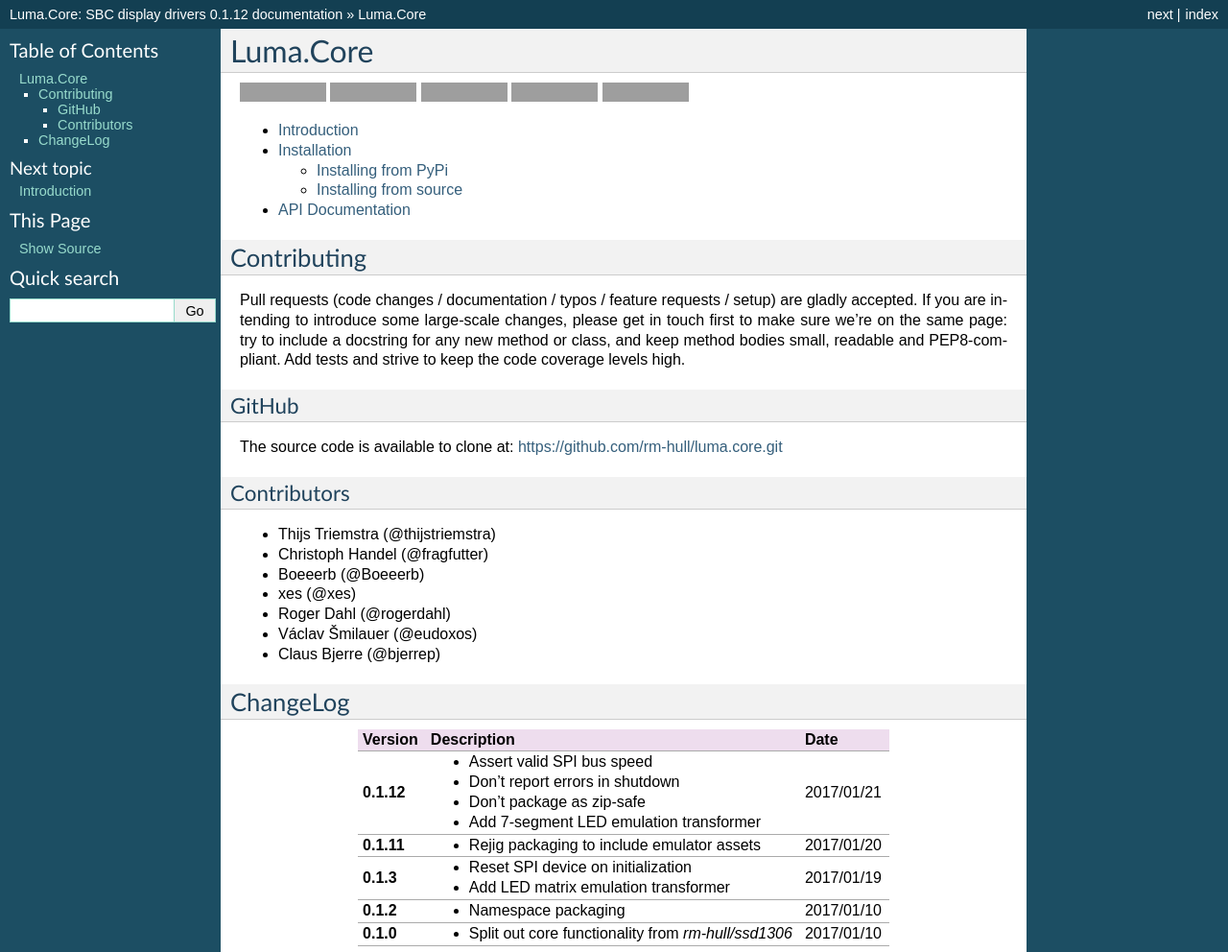
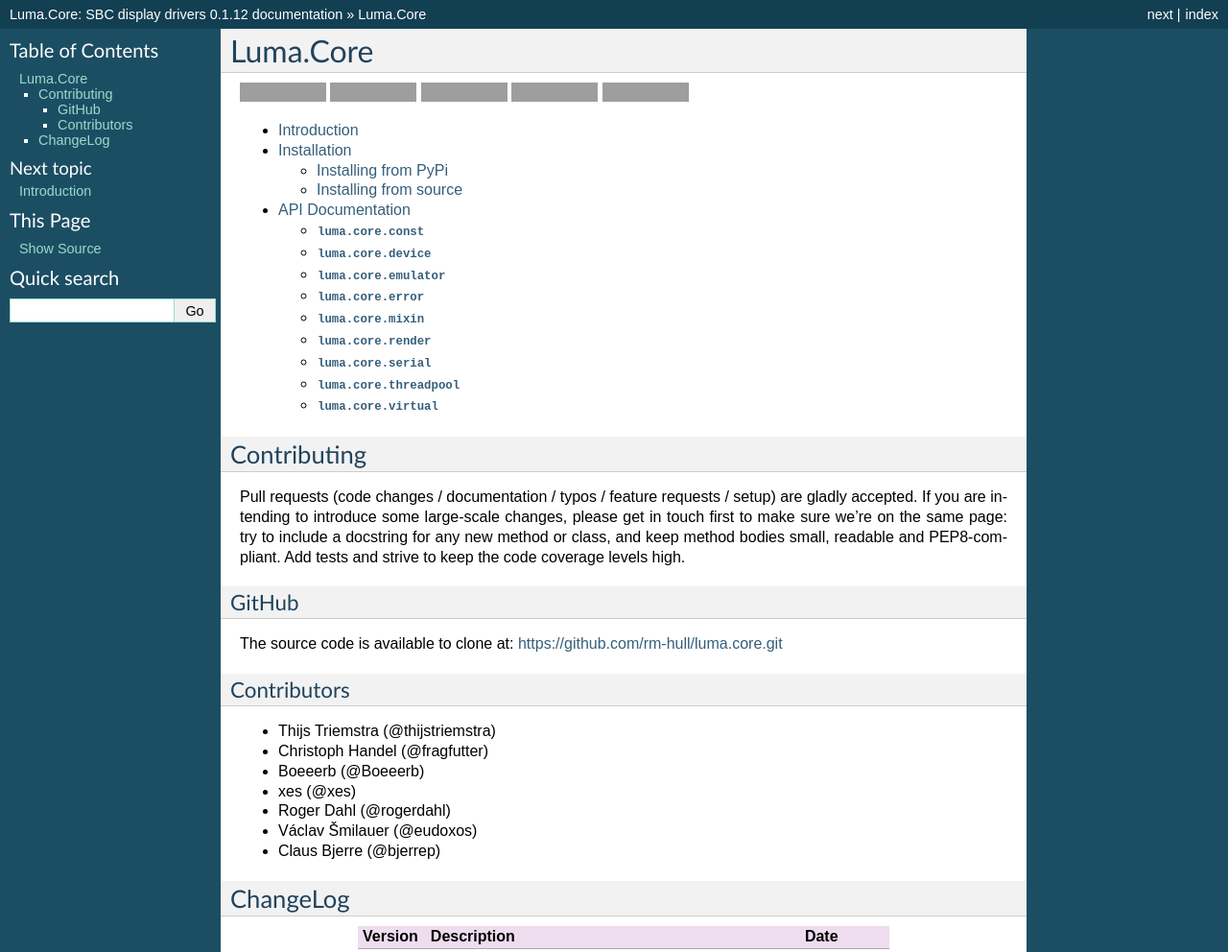
Before and after one commit to rm-hull/luma.core, a Sphinx documentation site: the page built from doc/index.rst, in a window 1280 px wide, cut to the strip 0-992 px from the top of the page. Shown: the whole strip at 96% size. Built offline with Sphinx 7.4.7, drawn with Linux system fonts in a browser that asks for light colours; grey boxes are pictures that could not be loaded.

Commit message:
expand api documentation

```diff
--- a/doc/api-documentation.rst
+++ b/doc/api-documentation.rst
@@ -1,6 +1,73 @@
 API Documentation
 -----------------
-.. automodule:: luma.core
+
+:mod:`luma.core.const`
+""""""""""""""""""""""
+.. automodule:: luma.core.const
     :members:
     :undoc-members:
     :show-inheritance:
+
+
+:mod:`luma.core.device`
+"""""""""""""""""""""""
+.. automodule:: luma.core.device
+    :members:
+    :undoc-members:
+    :show-inheritance:
+
+
+:mod:`luma.core.emulator`
+"""""""""""""""""""""""""
+.. automodule:: luma.core.emulator
+    :members:
+    :undoc-members:
+    :show-inheritance:
+
+
+:mod:`luma.core.error`
+""""""""""""""""""""""
+.. automodule:: luma.core.error
+    :members:
+    :undoc-members:
+    :show-inheritance:
+
+
+:mod:`luma.core.mixin`
+""""""""""""""""""""""
+.. automodule:: luma.core.mixin
+    :members:
+    :undoc-members:
+    :show-inheritance:
+
+
+:mod:`luma.core.render`
+"""""""""""""""""""""""
+.. automodule:: luma.core.render
+    :members:
+    :undoc-members:
+    :show-inheritance:
+
+
+:mod:`luma.core.serial`
+"""""""""""""""""""""""
+.. automodule:: luma.core.serial
+    :members:
+    :undoc-members:
+    :show-inheritance:
+
+
+:mod:`luma.core.threadpool`
+"""""""""""""""""""""""""""
+.. automodule:: luma.core.threadpool
+    :members:
+    :undoc-members:
+    :show-inheritance:
+
+
+:mod:`luma.core.virtual`
+""""""""""""""""""""""""
+.. automodule:: luma.core.virtual
+    :members:
+    :undoc-members:
+    :show-inheritance:
```
